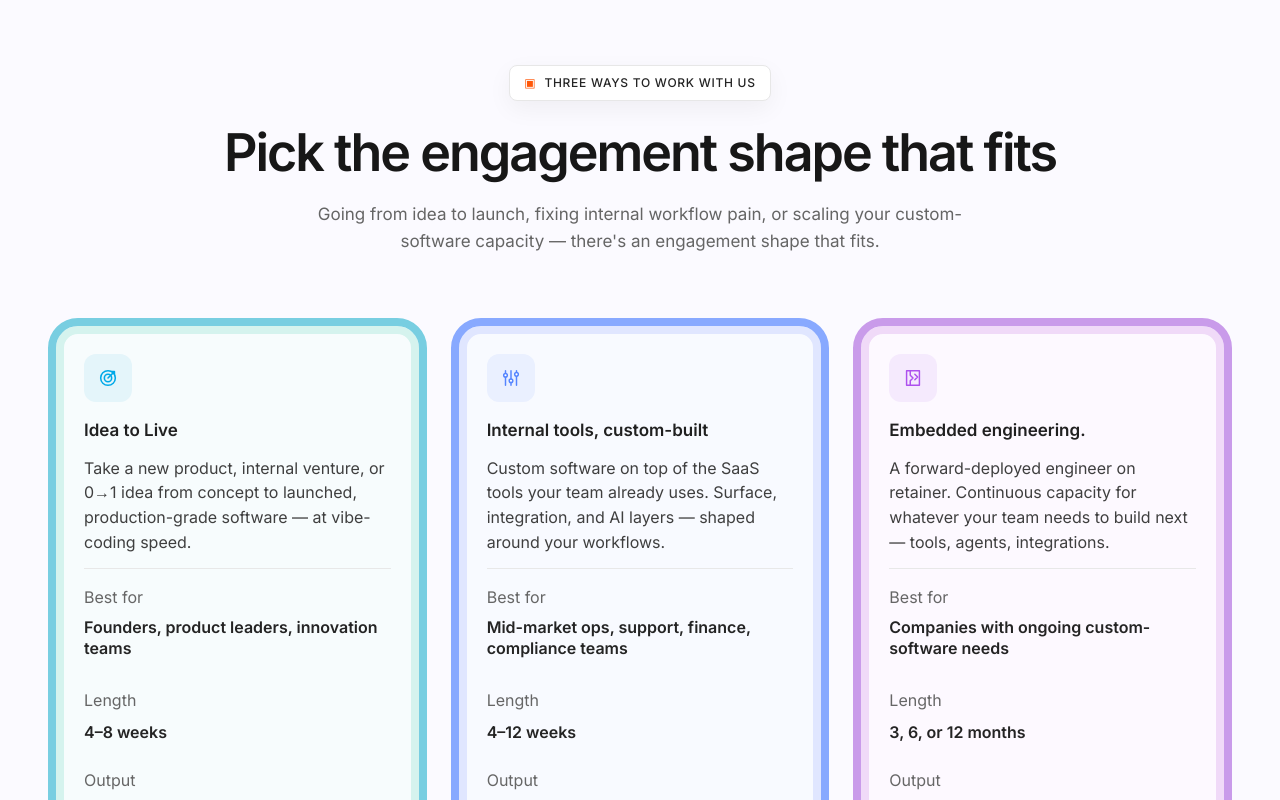
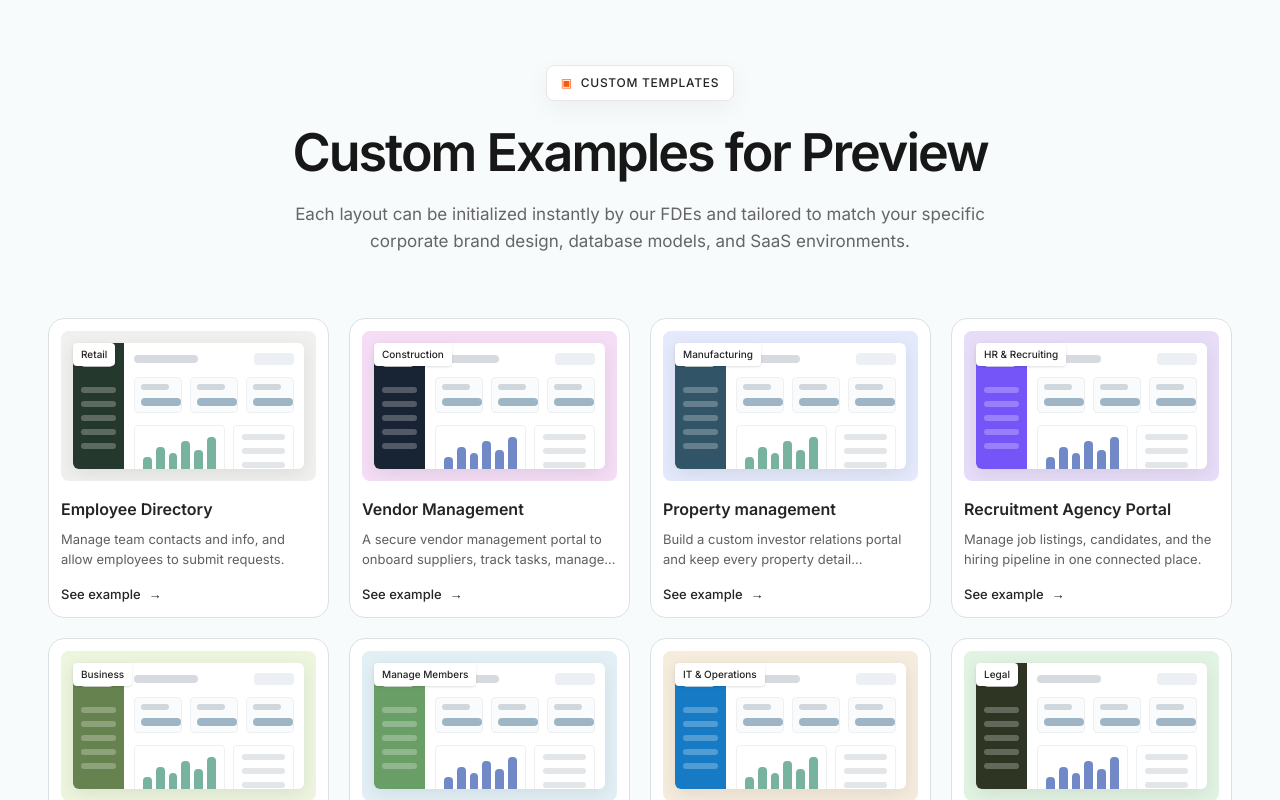
Before and after one commit to shivanithakur90/my-dev-website, a Next.js app: page / in a window 1280 px wide. Shown: the part 4440-5240 px from the top of the page. Built offline with nearby package versions, Linux system fonts and the light colour scheme.

Commit message:
create template sec

```diff
--- a/app/page.tsx
+++ b/app/page.tsx
@@ -3,6 +3,7 @@ import WhatWeDoSection from "@/components/home/WhatWeDoSection";
 import WhyNowSection from "@/components/home/WhyNowSection";
 import HowItWorksSection from "@/components/home/HowItWorksSection";
 import RecentBuilds from "@/components/home/RecentBuilds";
+import CustomTemplatesSection from "@/components/home/CustomTemplatesSection";
 import WaysToWorkSection from "@/components/home/WaysToWorkSection";
 import FaqSection from "@/components/home/FaqSection";
 import StackCtaSection from "@/components/home/StackCtaSection";
@@ -15,6 +16,7 @@ export default function Home() {
       <WhyNowSection />
       <HowItWorksSection />
       <RecentBuilds />
+      <CustomTemplatesSection />
       <WaysToWorkSection />
       <FaqSection />
       <StackCtaSection />
--- /dev/null
+++ b/components/home/CustomTemplatesSection.jsx
@@ -0,0 +1,102 @@
+import Link from "next/link";
+
+const templates = [
+  { tag: "Retail", title: "Employee Directory", description: "Manage team contacts and info, and allow employees to submit requests.", tone: "bg-[#f0f0ee]", accent: "bg-[#25382d]" },
+  { tag: "Construction", title: "Vendor Management", description: "A secure vendor management portal to onboard suppliers, track tasks, manage workflows.", tone: "bg-[#f4ddf5]", accent: "bg-[#182333]" },
+  { tag: "Manufacturing", title: "Property management", description: "Build a custom investor relations portal and keep every property detail organized.", tone: "bg-[#e4e9fb]", accent: "bg-[#315467]" },
+  { tag: "HR & Recruiting", title: "Recruitment Agency Portal", description: "Manage job listings, candidates, and the hiring pipeline in one connected place.", tone: "bg-[#e8ddf8]", accent: "bg-[#7555f7]" },
+  { tag: "Business", title: "Partner Portal", description: "Give investors real-time access to companies, funding rounds, team updates, and documents.", tone: "bg-[#edf5df]", accent: "bg-[#66834f]" },
+  { tag: "Manage Members", title: "Membership & events", description: "Manage contracts, track tasks, and make it easy for customers to access resources.", tone: "bg-[#e2f0f5]", accent: "bg-[#6a9e67]" },
+  { tag: "IT & Operations", title: "AI CRM", description: "Your pipeline, your stages, your process — without a vendor shaping the workflow.", tone: "bg-[#f5ecdd]", accent: "bg-[#167ac4]" },
+  { tag: "Legal", title: "Client Portal", description: "Give your clients one secure, branded place to see their data, share files, and track work.", tone: "bg-[#e1f3e2]", accent: "bg-[#2e3522]" },
+];
+
+function DashboardPreview({ template, index }) {
+  return (
+    <div className={`relative h-[150px] overflow-hidden rounded-lg p-3 ${template.tone}`}>
+      <span className="absolute left-3 top-3 z-10 rounded bg-white px-2 py-1 text-[10px] font-medium text-[#222] shadow-sm">
+        {template.tag}
+      </span>
+      <div className="flex h-full overflow-hidden rounded-md bg-white shadow-[0_5px_18px_rgba(0,0,0,0.08)]">
+        <div className={`w-[22%] p-2 ${template.accent}`}>
+          <div className="mt-2 h-2 w-8 rounded bg-white/75" />
+          <div className="mt-5 space-y-2">
+            {[0, 1, 2, 3, 4].map((line) => (
+              <div key={line} className="h-1.5 rounded bg-white/25" />
+            ))}
+          </div>
+        </div>
+        <div className="flex-1 p-2.5">
+          <div className="flex items-center justify-between">
+            <div className="h-2 w-16 rounded bg-[#d7dbe0]" />
+            <div className="h-3 w-10 rounded bg-[#eceff3]" />
+          </div>
+          <div className="mt-3 grid grid-cols-3 gap-2">
+            {[0, 1, 2].map((card) => (
+              <div key={card} className="h-9 rounded border border-[#edf0f2] bg-[#fafbfc] p-1.5">
+                <div className="h-1.5 w-7 rounded bg-[#cfd6dc]" />
+                <div className="mt-2 h-2 w-10 rounded bg-[#9db5c5]" />
+              </div>
+            ))}
+          </div>
+          <div className="mt-3 flex h-[55px] gap-2">
+            <div className="flex-1 rounded border border-[#edf0f2] p-2">
+              <div className="flex h-full items-end gap-1">
+                {[38, 65, 48, 82, 58, 92].map((height, bar) => (
+                  <div key={bar} className={`flex-1 rounded-t ${index % 2 ? "bg-[#7289c7]" : "bg-[#78b3a0]"}`} style={{ height: `${height}%` }} />
+                ))}
+              </div>
+            </div>
+            <div className="w-[38%] rounded border border-[#edf0f2] p-2">
+              <div className="space-y-2">
+                {[0, 1, 2].map((row) => (
+                  <div key={row} className="h-1.5 rounded bg-[#e2e6e9]" />
+                ))}
+              </div>
+            </div>
+          </div>
+        </div>
+      </div>
+    </div>
+  );
+}
+
+export default function CustomTemplatesSection() {
+  return (
+    <section className="w-full bg-[#f7fbfc] py-16 sm:py-20 lg:py-24">
+      <div className="container">
+        <div className="mx-auto max-w-[850px] text-center">
+          <div className="inline-flex items-center gap-2 rounded-lg border border-[#e7e7e7] bg-white px-3.5 py-2 text-[12px] font-medium uppercase tracking-[0.06em] text-[#242424] shadow-[0_8px_25px_rgba(0,0,0,0.05)]">
+            <span className="text-[#ff5708]">▣</span>
+            Custom templates
+          </div>
+          <h2 className="mt-6 text-[34px] font-semibold leading-[1.08] tracking-[-1.4px] text-[#171717] sm:text-[42px] lg:text-[52px] lg:tracking-[-2px]">
+            Custom Examples for Preview
+          </h2>
+          <p className="mx-auto mt-5 max-w-[760px] text-[15px] leading-[1.55] text-[#656565] sm:text-[17px]">
+            Each layout can be initialized instantly by our FDEs and tailored
+            to match your specific corporate brand design, database models,
+            and SaaS environments.
+          </p>
+        </div>
+
+        <div className="mt-12 grid gap-5 sm:grid-cols-2 lg:mt-16 lg:grid-cols-4">
+          {templates.map((template, index) => (
+            <article key={template.title} className="flex flex-col rounded-2xl border border-[#dce2e4] bg-white p-3">
+              <DashboardPreview template={template} index={index} />
+              <h3 className="mt-4 text-[16px] font-semibold text-[#242424]">{template.title}</h3>
+              <p className="mt-2 line-clamp-2 text-[13px] leading-[1.55] text-[#5f5f5f]">{template.description}</p>
+              <Link href="/contact" className="mt-4 inline-flex items-center gap-2 text-[13px] font-medium text-[#242424] hover:underline hover:underline-offset-4">
+                See example <span aria-hidden="true">→</span>
+              </Link>
+            </article>
+          ))}
+        </div>
+
+        <Link href="/templates" className="mx-auto mt-10 flex w-fit items-center rounded-xl border border-[#252525] px-5 py-2.5 text-[13px] font-semibold text-[#171717] transition-colors hover:bg-[#171717] hover:text-white">
+          See all templates
+        </Link>
+      </div>
+    </section>
+  );
+}
--- a/components/home/WaysToWorkSection.jsx
+++ b/components/home/WaysToWorkSection.jsx
@@ -74,7 +74,7 @@ function CardIcon({ index }) {
 
 export default function WaysToWorkSection() {
   return (
-    <section className="w-full bg-[#fbfaff] py-16 sm:py-20 lg:py-24">
+    <section className="w-full bg-[#fbfaff] pb-10 pt-16 sm:pb-12 sm:pt-20 lg:pb-14 lg:pt-24">
       <div className="container">
         <div className="mx-auto max-w-[850px] text-center">
           <div className="inline-flex items-center gap-2 rounded-lg border border-[#e7e7e7] bg-white px-3.5 py-2 text-[12px] font-medium uppercase tracking-[0.06em] text-[#242424] shadow-[0_8px_25px_rgba(0,0,0,0.05)]">
@@ -97,7 +97,7 @@ export default function WaysToWorkSection() {
           {engagementOptions.map((option, index) => (
             <article
               key={option.title}
-              className={`flex min-h-[630px] flex-col rounded-[30px] border-[8px] p-6 sm:p-7 ${option.background} ${option.border} ${option.ring}`}
+              className={`flex min-h-[600px] flex-col rounded-[30px] border-[8px] p-6 sm:p-7 ${option.background} ${option.border} ${option.ring}`}
             >
               <div className={`flex h-12 w-12 items-center justify-center rounded-xl ${option.iconBg} ${option.iconColor}`}>
                 <CardIcon index={index} />
@@ -112,21 +112,21 @@ export default function WaysToWorkSection() {
 
               <div className="border-t border-[#e8e8e8] pt-4">
                 <p className="text-[16px] text-[#666]">Best for</p>
-                <p className="mt-2 text-[16px] font-semibold leading-[1.35] text-[#242424]">
+                <p className="mt-2 min-h-[44px] text-[16px] font-semibold leading-[1.35] text-[#242424]">
                   {option.bestFor}
                 </p>
               </div>
 
-              <div className="mt-7">
+              <div className="mt-6">
                 <p className="text-[16px] text-[#666]">Length</p>
-                <p className="mt-2 text-[16px] font-semibold text-[#242424]">
+                <p className="mt-2 min-h-[24px] text-[16px] font-semibold text-[#242424]">
                   {option.length}
                 </p>
               </div>
 
-              <div className="mt-6">
+              <div className="mt-5">
                 <p className="text-[16px] text-[#666]">Output</p>
-                <p className="mt-2 text-[16px] font-semibold leading-[1.35] text-[#242424]">
+                <p className="mt-2 min-h-[44px] text-[16px] font-semibold leading-[1.35] text-[#242424]">
                   {option.output}
                 </p>
               </div>
```
